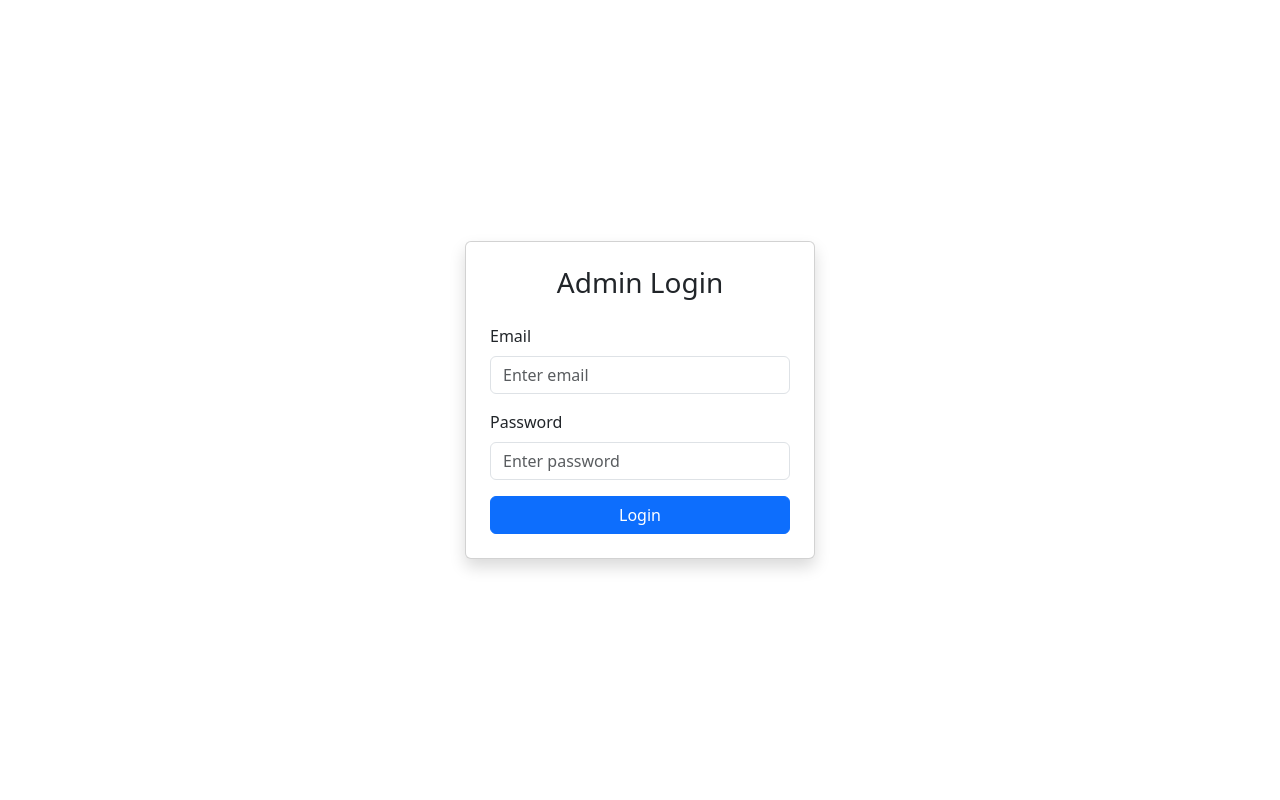
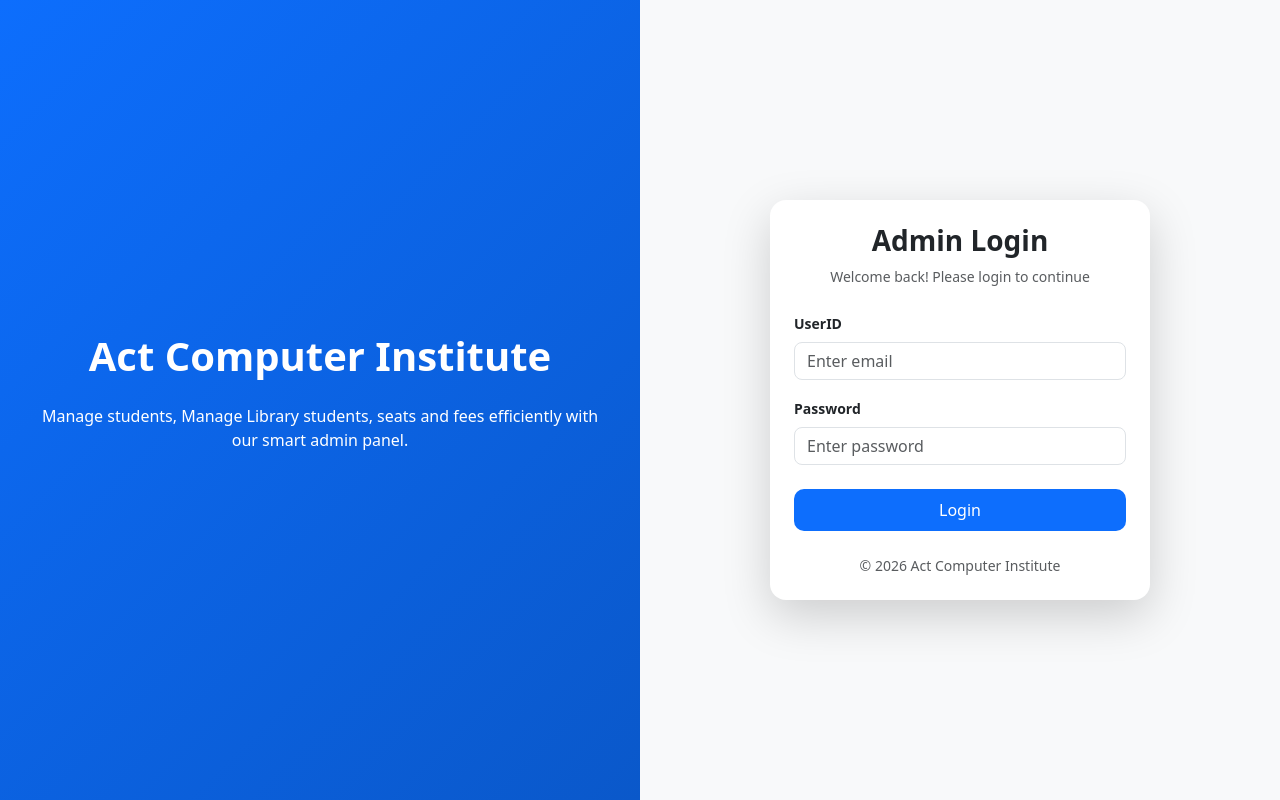
Before and after one commit to divyansh-connect/adminPanalActcomputer, a React (Vite) app: page /auth/login in a window 1280 px wide. Built offline with nearby package versions, Linux system fonts and the light colour scheme.

Commit message:
Login Page UI Improve

```diff
--- a/src/Components/Pages/Auth/Login.jsx
+++ b/src/Components/Pages/Auth/Login.jsx
@@ -6,12 +6,14 @@ import { useNavigate } from "react-router-dom";
 const Login = () => {
   const navigate = useNavigate();
   const [username, setUsername] = useState("");
+  const [isLogging, setIsLogging] = useState(false);
   const [password, setPassword] = useState("");
   const [errMsg, setErrMsg] = useState("");
   const [disErr, setDisErr] = useState(false);
 
   const handleSubmit = async (e) => {
     e.preventDefault();
+    setIsLogging(true);
     const payload = { userName: username, userPassword: password };
     try {
       const response = await postAuthLogin(payload);
@@ -23,41 +25,116 @@ const Login = () => {
     } catch (error) {
       setErrMsg(error.message);
       setDisErr(true);
+      setIsLogging(false);
     }
   };
 
   return (
-    <div className="container d-flex justify-content-center align-items-center vh-100">
-      <div className="card shadow p-4" style={{ width: "350px" }}>
-        <h3 className="text-center mb-4">Admin Login</h3>
-        {disErr && <h4 className="text-danger text-center">{errMsg}</h4>}
+    <div className="container-fluid vh-100 p-0 d-flex flex-column">
+      {/* 🔵 MOBILE HEADER */}
+      <div
+        className="d-md-none text-center mt-1 py-5 text-white"
+        style={{
+          background: "linear-gradient(135deg, #0d6efd, #0a58ca)",
+        }}
+      >
+        <h5 className="mb-0 fw-bold">Act Computer Institute</h5>
+        <p className="small mb-0">Admin Panel</p>
+      </div>
+
+      <div className="row flex-grow-1  m-0">
+        {/* 🔵 LEFT SIDE (DESKTOP ONLY) */}
+        <div
+          className="col-md-6 d-none d-md-flex flex-column justify-content-center align-items-center text-white"
+          style={{
+            background: "linear-gradient(135deg, #0d6efd, #0a58ca)",
+          }}
+        >
+          <h1 className="fw-bold">Act Computer Institute</h1>
+          <p className="mt-3 text-center px-4">
+            Manage students, Manage Library students, seats and fees efficiently
+            with our smart admin panel.
+          </p>
+        </div>
+
+        {/* 🟢 RIGHT SIDE LOGIN */}
+        <div className="col-12 col-md-6 d-flex justify-content-center align-items-center bg-light">
+          <div
+            className="card shadow-lg border-0 p-4"
+            style={{
+              width: "100%",
+              maxWidth: "380px",
+              borderRadius: "16px",
+            }}
+          >
+            {/* Heading */}
+            <h3 className="text-center fw-bold mb-2">Admin Login</h3>
+            <p className="text-center text-muted small mb-4">
+              Welcome back! Please login to continue
+            </p>
+
+            {/* Error */}
+            {disErr && (
+              <div className="alert alert-danger py-2 text-center small">
+                {errMsg}
+              </div>
+            )}
+
             <form onSubmit={handleSubmit}>
+              {/* Email */}
               <div className="mb-3">
-            <label className="form-label">Email</label>
+                <label className="form-label small fw-semibold">UserID</label>
                 <input
-              type="input"
-              className="form-control"
+                  type="text"
+                  className="form-control rounded-3"
                   placeholder="Enter email"
                   onChange={(e) => setUsername(e.target.value)}
                   required
                 />
               </div>
 
-          <div className="mb-3">
-            <label className="form-label">Password</label>
+              {/* Password */}
+              <div className="mb-4">
+                <label className="form-label small fw-semibold">Password</label>
                 <input
                   type="password"
-              className="form-control"
+                  className="form-control rounded-3"
                   placeholder="Enter password"
                   onChange={(e) => setPassword(e.target.value)}
                   required
                 />
               </div>
 
-          <button type="submit" className="btn btn-primary w-100">
-            Login
+              {/* Button */}
+              <button
+                type="submit"
+                className="btn w-100 d-flex justify-content-center align-items-center"
+                disabled={isLogging}
+                style={{
+                  background: "#0d6efd",
+                  color: "#fff",
+                  borderRadius: "10px",
+                  height: "42px",
+                  fontWeight: "500",
+                }}
+              >
+                {isLogging ? (
+                  <>
+                    <span className="spinner-border spinner-border-sm me-2"></span>
+                    Logging in...
+                  </>
+                ) : (
+                  "Login"
+                )}
               </button>
             </form>
+
+            {/* Footer */}
+            <p className="text-center text-muted small mt-4 mb-0">
+              © {new Date().getFullYear()} Act Computer Institute
+            </p>
+          </div>
+        </div>
       </div>
     </div>
   );
```
Lines whose indentation alone changed are shown as unchanged.
